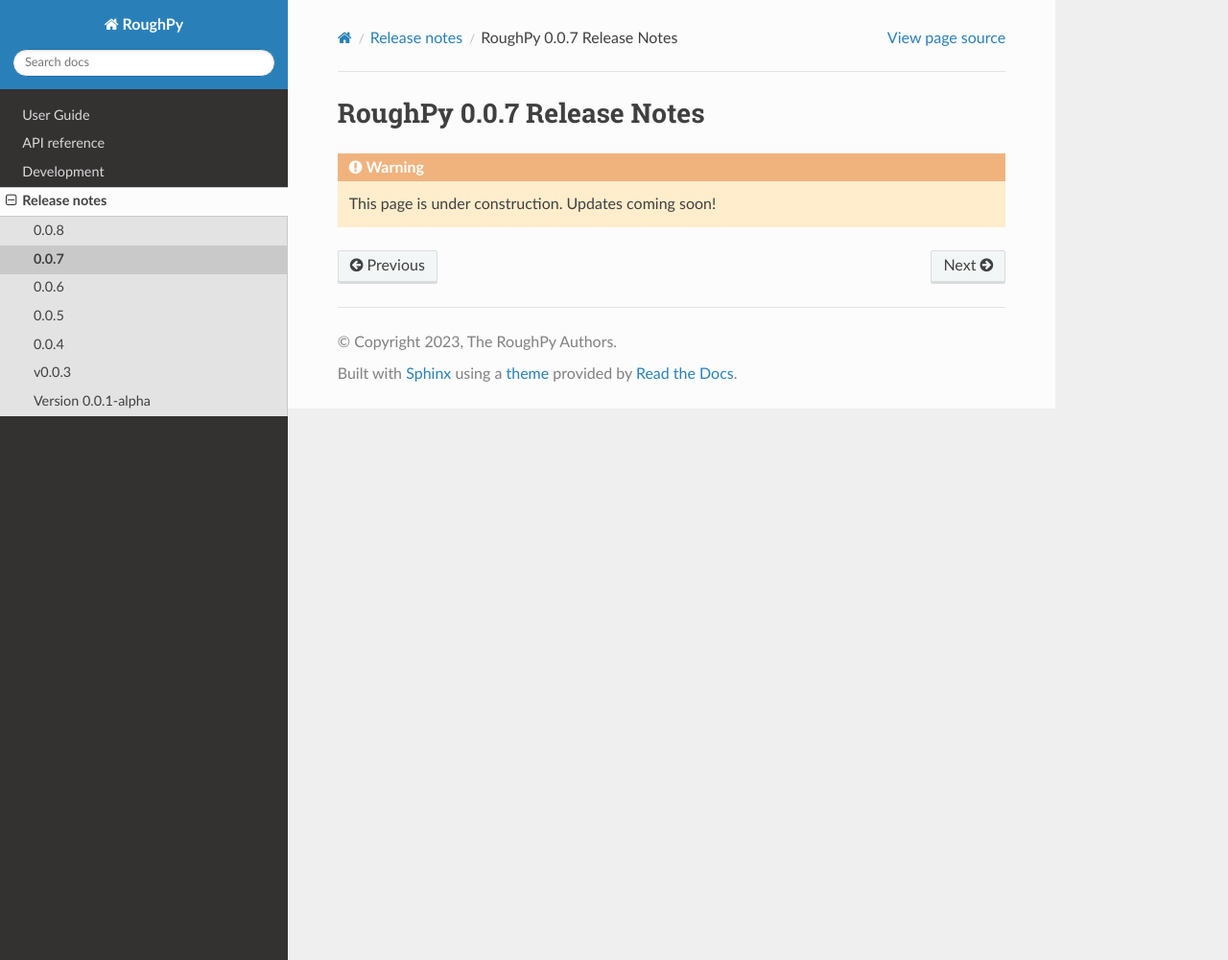
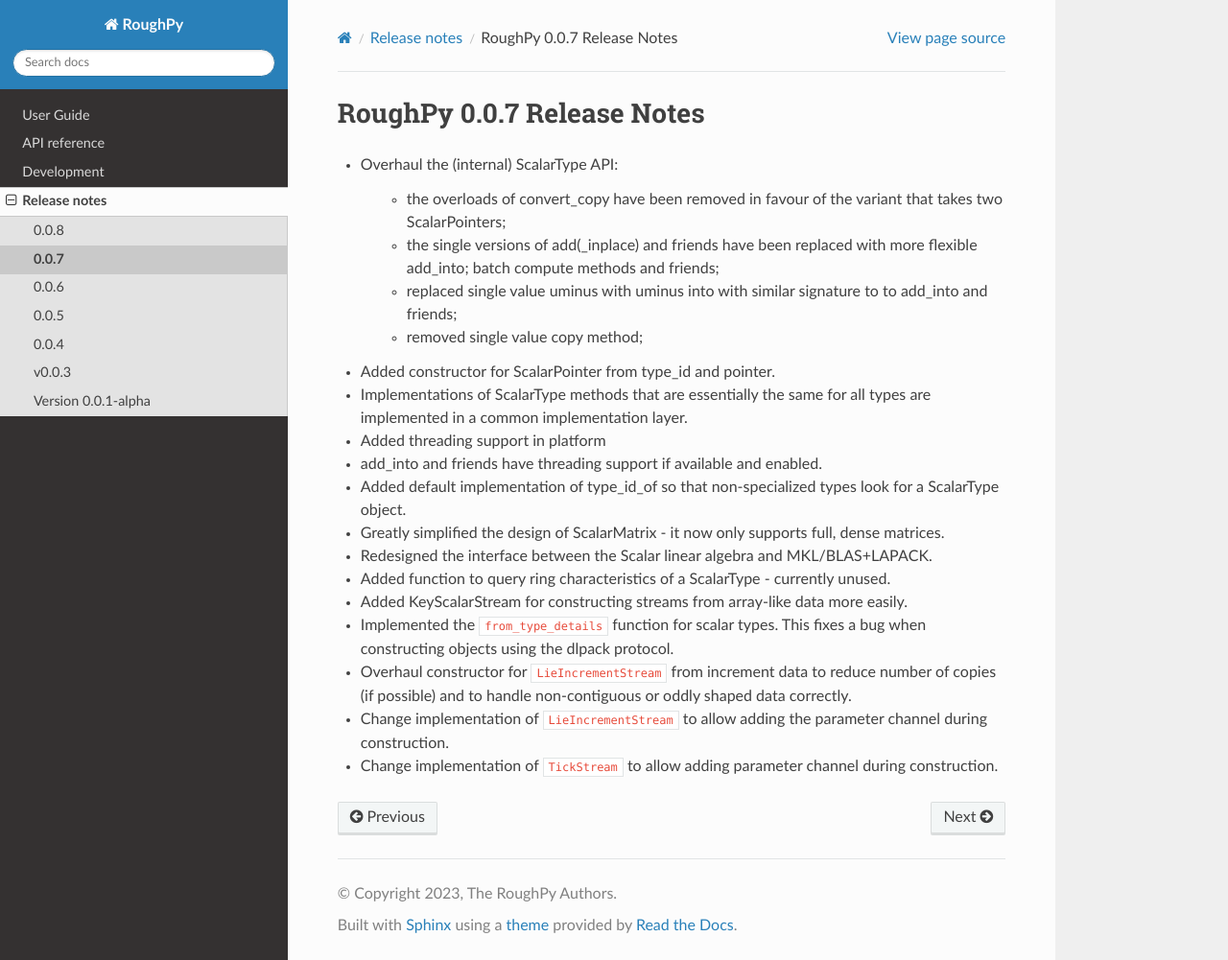
Before and after one commit to datasig-ac-uk/RoughPy, a Sphinx documentation site: the page built from docs/source/release/0.0.7-notes.rst, in a window 1280 px wide and 1001 px high. Shown: the whole window at 96% size. Built offline with Sphinx 7.4.7 and the Read the Docs theme 2.0.0, drawn with Linux system fonts in a browser that asks for light colours; pages that are not in the unit, such as notebooks, are missing from menus.

Commit message:
Add 7 release notes

```diff
--- a/docs/source/release/0.0.7-notes.rst
+++ b/docs/source/release/0.0.7-notes.rst
@@ -2,5 +2,22 @@
 RoughPy 0.0.7 Release Notes
 ===========================
 
-.. warning::
-    This page is under construction. Updates coming soon!
+* Overhaul the (internal) ScalarType API:
+
+    * the overloads of convert_copy have been removed in favour of the variant that takes two ScalarPointers;
+    * the single versions of add(_inplace) and friends have been replaced with more flexible add_into; batch compute methods and friends;
+    * replaced single value uminus with uminus into with similar signature to to add_into and friends;
+    * removed single value copy method;
+* Added constructor for ScalarPointer from type_id and pointer.
+* Implementations of ScalarType methods that are essentially the same for all types are implemented in a common implementation layer.
+* Added threading support in platform
+* add_into and friends have threading support if available and enabled.
+* Added default implementation of type_id_of so that non-specialized types look for a ScalarType object.
+* Greatly simplified the design of ScalarMatrix - it now only supports full, dense matrices.
+* Redesigned the interface between the Scalar linear algebra and MKL/BLAS+LAPACK.
+* Added function to query ring characteristics of a ScalarType - currently unused.
+* Added KeyScalarStream for constructing streams from array-like data more easily.
+* Implemented the ``from_type_details`` function for scalar types. This fixes a bug when constructing objects using the dlpack protocol.
+* Overhaul constructor for ``LieIncrementStream`` from increment data to reduce number of copies (if possible) and to handle non-contiguous or oddly shaped data correctly.
+* Change implementation of ``LieIncrementStream`` to allow adding the parameter channel during construction.
+* Change implementation of ``TickStream`` to allow adding parameter channel during construction.
```
